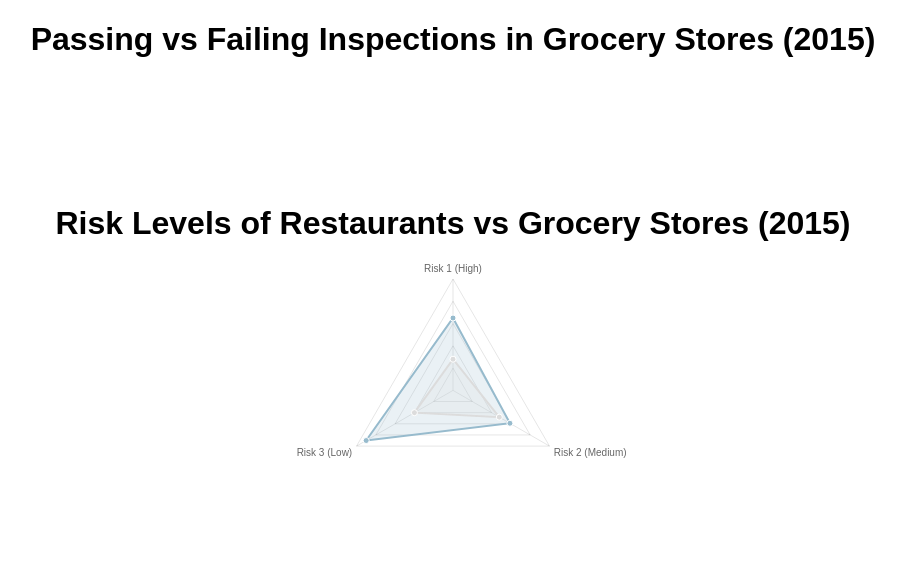
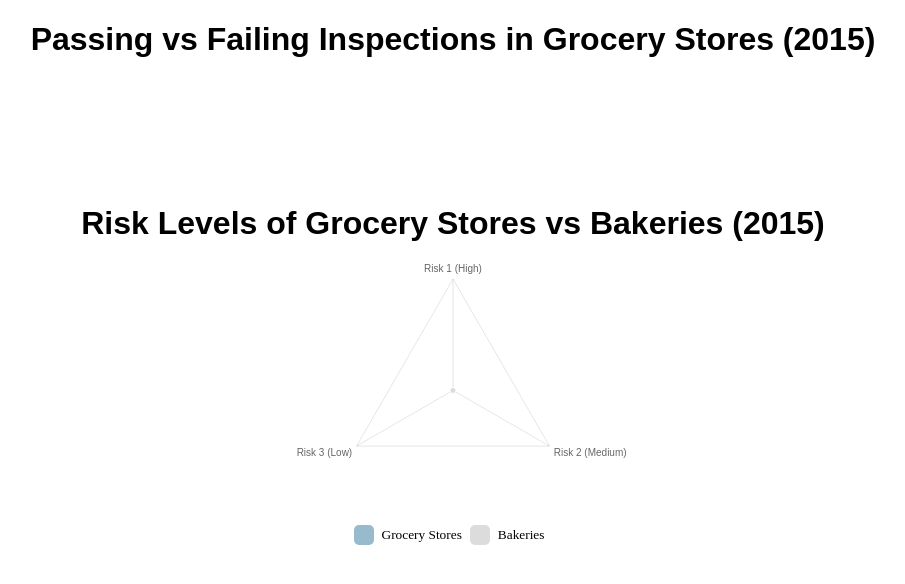
Before and after one commit to lsavage92/Chicago-Food-Inspection-Charts, a plain HTML site: page index.html in a window 1280 px wide. Shown: the whole page, without its empty margins (187-1092 px from the left). Drawn offline with nearby package versions, Linux system fonts and the light colour scheme; no server answers.

Commit message:
Added risk levels for Bakeries vs Grocery Stores

```diff
--- a/app.js
+++ b/app.js
@@ -26,11 +26,44 @@ angular.module('foodInspection', [
   //Get data from promises
   $scope.getMonthlyData();
 })
-.controller("RadarCtrl", function ($scope) {
-  $scope.labels =["Risk 1 (High)", "Risk 2 (Medium)", "Risk 3 (Low)"];
+.controller("RadarCtrl", function ($scope, chicagoDataAPIService) {
+  $scope.labels = ["Risk 1 (High)", "Risk 2 (Medium)", "Risk 3 (Low)"];
+  $scope.series = ["Grocery Stores", "Bakeries"];
+  $scope.data = [[0, 0, 0], [0, 0, 0]];
 
-  $scope.data = [
-    [65, 59, 90],
-    [28, 48, 40]
-  ];
+  //Gather risk data for grocery stores and bakeries.
+  $scope.getRiskData = function() {
+    chicagoDataAPIService.getRisk(1, 'Grocery Store')
+      .then(function(riskAmount) {
+        $scope.data[0][0] = riskAmount;
+    });
+
+    chicagoDataAPIService.getRisk(2, 'Grocery Store')
+      .then(function(riskAmount) {
+        $scope.data[0][1] = riskAmount;
+    });
+
+    chicagoDataAPIService.getRisk(3, 'Grocery Store')
+      .then(function(riskAmount) {
+        $scope.data[0][2] = riskAmount;
+    });
+
+    chicagoDataAPIService.getRisk(1, 'Bakery')
+      .then(function(riskAmount) {
+        $scope.data[1][0] = riskAmount;
+    });
+
+    chicagoDataAPIService.getRisk(2, 'Bakery')
+      .then(function(riskAmount) {
+        $scope.data[1][1] = riskAmount;
+    });
+
+    chicagoDataAPIService.getRisk(3, 'Bakery')
+      .then(function(riskAmount) {
+        $scope.data[1][2] = riskAmount;
+    });
+  }
+
+  //update risk data in current scope
+  $scope.getRiskData();
 });
--- a/index.html
+++ b/index.html
@@ -4,25 +4,23 @@
   <title>Chicago Food Inspection</title>
 </head>
 <body>
+  <link rel="stylesheet" href="./bower_components/angular-chart.js/dist/angular-chart.css">
+  <link rel="stylesheet" href="./style.css">
   <script src="./bower_components/angular/angular.js"></script>
   <script src="./bower_components/Chart.js/Chart.js"></script>
   <script src="./bower_components/angular-chart.js/dist/angular-chart.js"></script>
-  <link rel="stylesheet" href="./bower_components/angular-chart.js/dist/angular-chart.css">
-  <link rel="stylesheet" href="./style.css">
   <script src="./app.js"></script>
   <script src="./services.js"></script>
   <div ng-controller='LineCtrl'>
     <h1 class="chartTitle">Passing vs Failing Inspections in Grocery Stores (2015)</h1>
     <canvas width="500" height="100" id="line" class="chart chart-line" chart-data="passFailData"
     chart-labels="labels" chart-legend="true" chart-series="series"
-    chart-click="onClick" >
-    </canvas>
+    chart-click="onClick" ></canvas>
   </div>
   <div ng-controller='RadarCtrl'>
-    <h1 class="chartTitle">Risk Levels of Restaurants vs Grocery Stores (2015)</h1>
+    <h1 class="chartTitle">Risk Levels of Grocery Stores vs Bakeries (2015)</h1>
     <canvas width="500" height="100" id="radar" class="chart chart-radar"
-    chart-data="data" chart-labels="labels">
-</canvas>
+    chart-data="data" chart-labels="labels" chart-legend="true" chart-series="series"></canvas>
   </div>
 </canvas>
 </body>
--- a/services.js
+++ b/services.js
@@ -45,13 +45,13 @@ angular.module('foodInspection.services',[])
       });
   };
 
+  //returns the amount of establishments with the passed in riskLevel
   chicagoFoodDataAPI.getRisk = function(riskLevel, facilityType){
     riskLevel = this._riskLevels[riskLevel] || this._riskLevels[1];
     facilityType = facilityType || 'Grocery Store'
     var riskAmount = 0;
-    return $http.get('https://data.cityofchicago.org/resource/4ijn-s7e5?$limit=2000&$where=facility_type = \'' + facilityType + '\' risk = \'' + riskLevel + '\' AND inspection_date >= \'2015-01-01\' AND inspection_date <= \'2015-12-31\'')
+    return $http.get('https://data.cityofchicago.org/resource/4ijn-s7e5?$limit=2000&$where=facility_type = \'' + facilityType + '\' AND risk = \'' + riskLevel + '\' AND inspection_date >= \'2015-01-01\' AND inspection_date <= \'2015-12-31\'')
       .then(function(response) {
-        //returns the amount of establishments with the passed in riskLevel
         return response.data.length;
       });
   };
```
